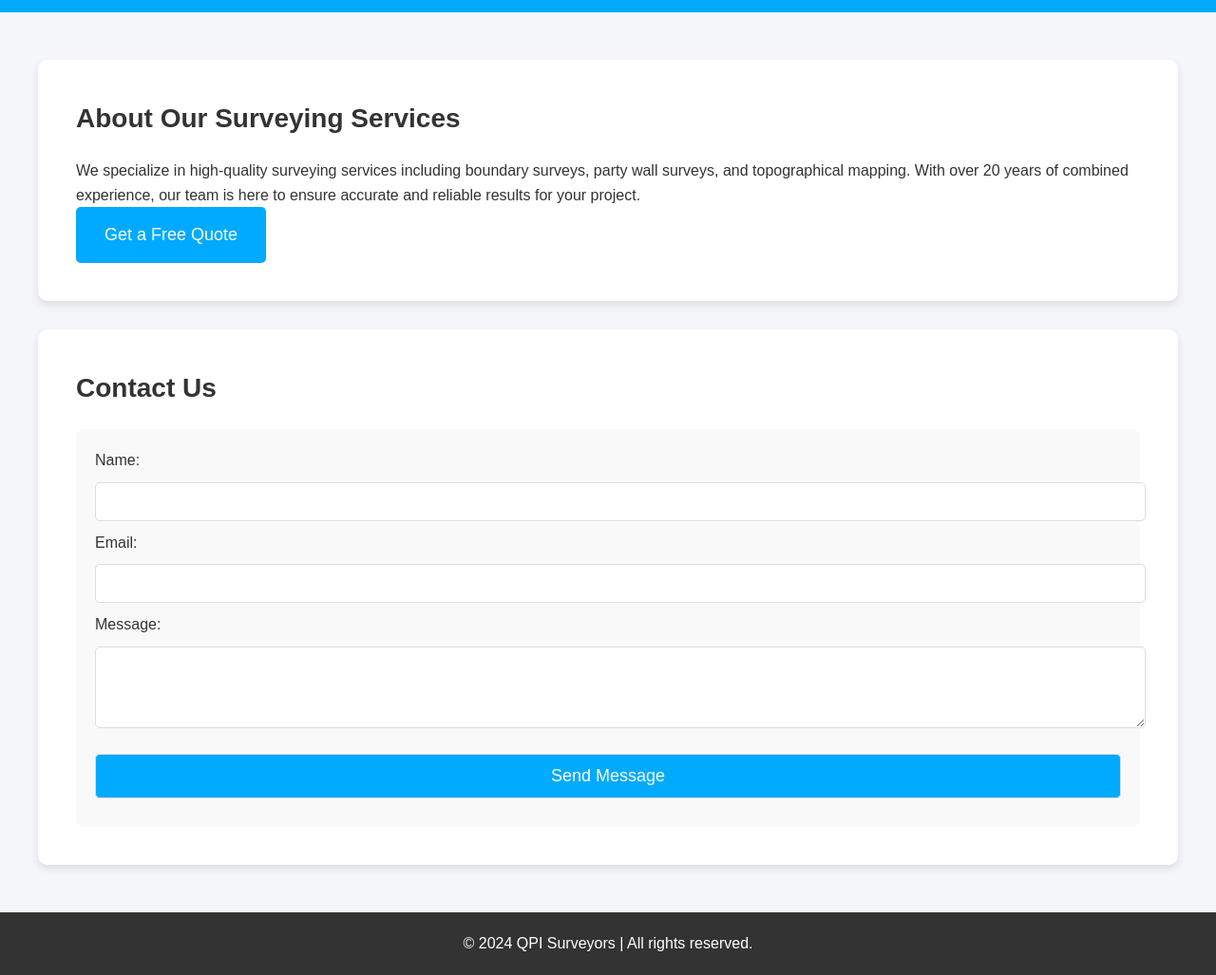
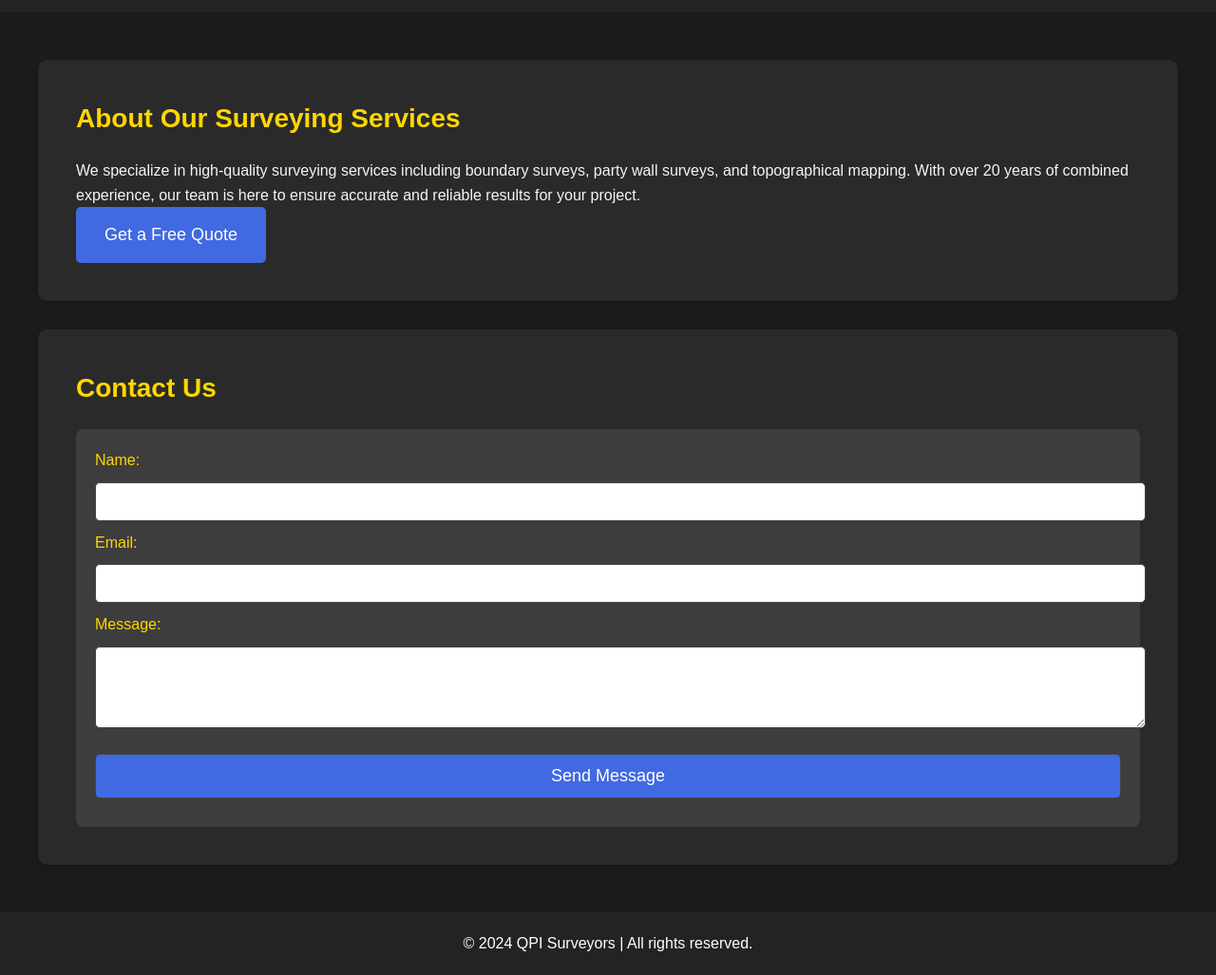
Before and after one commit to QPI-Surveyors/qpi-surveyors.github.io, a plain HTML site: page index.html in a window 1280 px wide. Shown: the part 210-1237 px from the top of the page at 95% size. Drawn offline with Linux system fonts and the light colour scheme.

Commit message:
Update index.html

```diff
--- a/index.html
+++ b/index.html
@@ -15,8 +15,8 @@
         /* Basic Style */
         body {
             font-family: Arial, sans-serif;
-            background-color: #f4f6f9; /* Light grey background */
-            color: #333; /* Dark text for better readability */
+            background-color: #1c1c1c; /* Obsidian black background */
+            color: #f5f5f5; /* Light text color for better contrast */
             line-height: 1.6;
         }
 
@@ -30,8 +30,8 @@
 
         /* Header */
         header {
-            background-color: #00aaff; /* Bright color for attention */
-            color: white;
+            background-color: #232323; /* Dark obsidian black header */
+            color: #ffd700; /* Gold color for text */
             padding: 20px 0;
             text-align: center;
         }
@@ -44,12 +44,13 @@
         header h1 {
             font-size: 36px;
             margin-top: 10px;
+            color: #ffd700; /* Gold color for title */
         }
 
         /* Main Section */
         .main-section {
-            background-color: #ffffff;
-            box-shadow: 0 4px 8px rgba(0, 0, 0, 0.1);
+            background-color: #2a2a2a; /* Slightly lighter obsidian black */
+            box-shadow: 0 4px 8px rgba(0, 0, 0, 0.2);
             padding: 40px;
             border-radius: 10px;
             margin-top: 30px;
@@ -57,14 +58,14 @@
 
         h2 {
             font-size: 28px;
-            color: #333;
+            color: #ffd700; /* Gold color for headings */
             margin-bottom: 20px;
         }
 
         /* Buttons */
         .cta-button {
             display: inline-block;
-            background-color: #00aaff;
+            background-color: #4169e1; /* Royal blue for the button */
             color: white;
             padding: 15px 30px;
             text-align: center;
@@ -75,12 +76,12 @@
         }
 
         .cta-button:hover {
-            background-color: #0077cc;
+            background-color: #2a57b1; /* Darker royal blue for hover effect */
         }
 
         /* Form Style */
         form {
-            background-color: #f9f9f9;
+            background-color: #3d3d3d; /* Slightly lighter background for the form */
             padding: 20px;
             margin-top: 20px;
             border-radius: 8px;
@@ -88,31 +89,31 @@
 
         label {
             font-size: 16px;
-            color: #333;
+            color: #ffd700; /* Gold color for form labels */
         }
 
         input, textarea {
             width: 100%;
             padding: 12px;
             margin: 10px 0;
-            border: 1px solid #ddd;
+            border: 1px solid #444;
             border-radius: 5px;
         }
 
         input[type="submit"] {
-            background-color: #00aaff;
+            background-color: #4169e1; /* Royal blue for submit button */
             color: white;
             font-size: 18px;
             cursor: pointer;
         }
 
         input[type="submit"]:hover {
-            background-color: #0077cc;
+            background-color: #2a57b1;
         }
 
         /* Footer */
         footer {
-            background-color: #333;
+            background-color: #232323; /* Dark obsidian black footer */
             color: white;
             text-align: center;
             padding: 20px;
```
